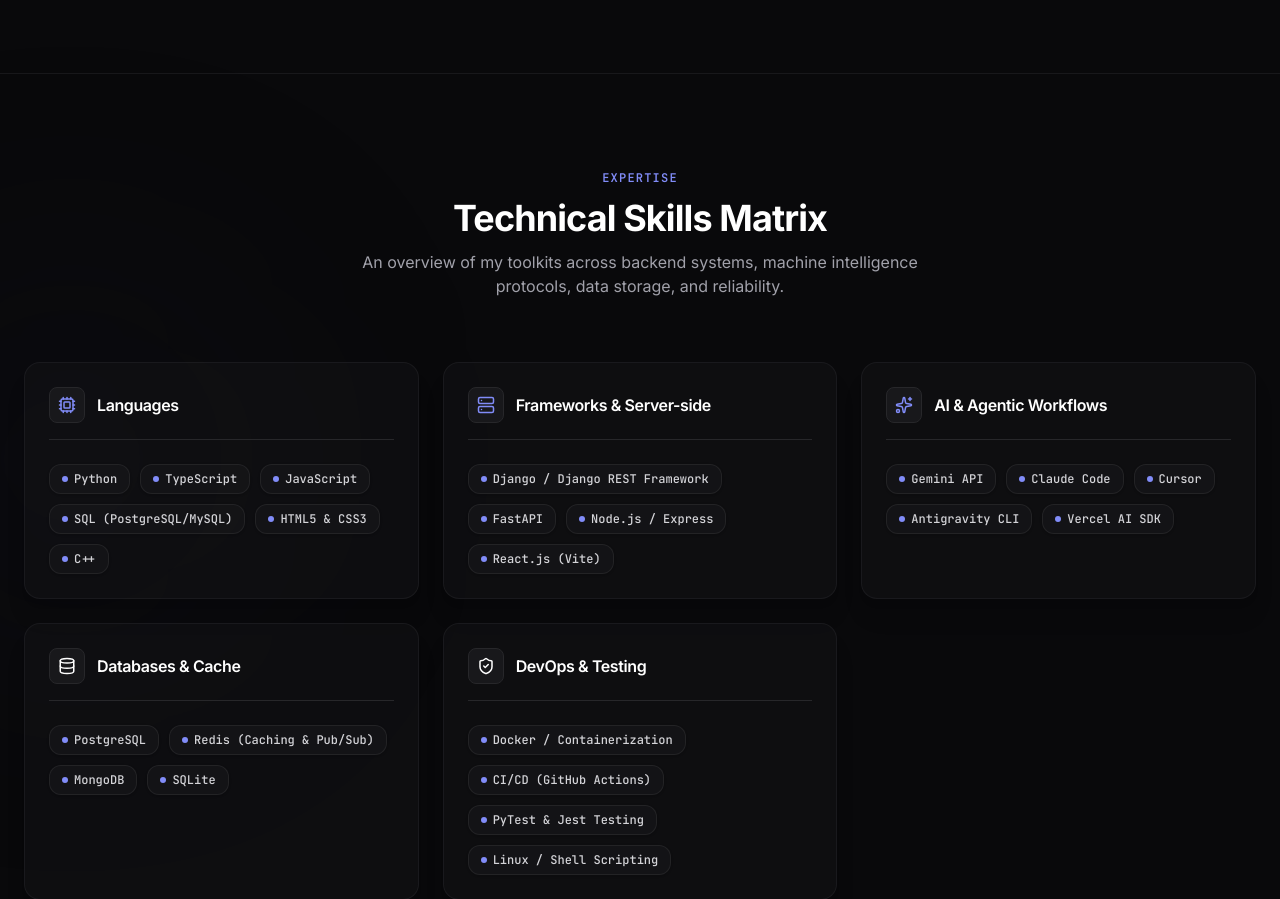
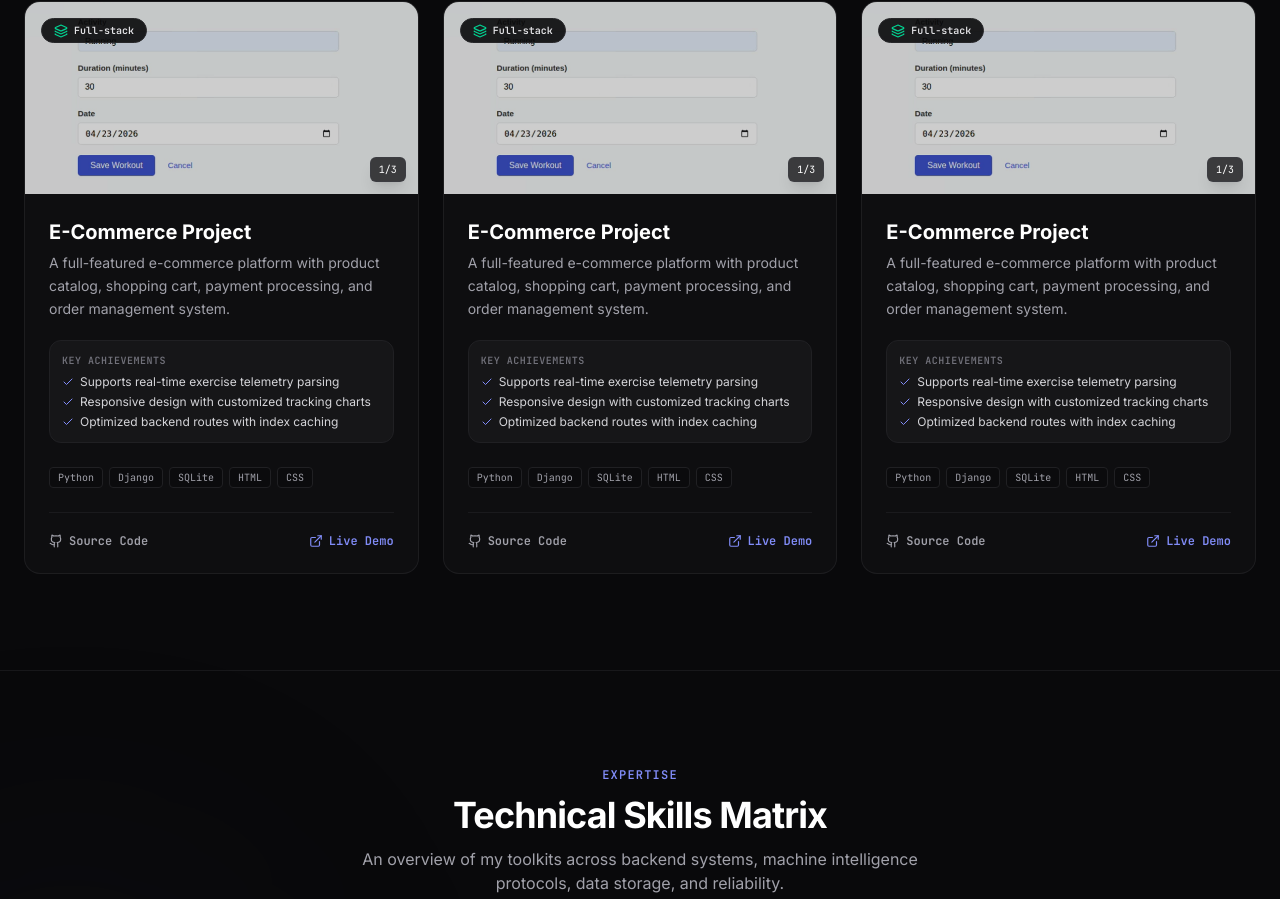
Before and after one commit to ays19/Sharar-s-portfolio, a React (Vite) app: page / in a window 1280 px wide. Shown: the part 4324-5223 px from the top of the page. Built offline with nearby package versions, Linux system fonts and the light colour scheme.

Commit message:
refactor: remove unused skill levels from data and types

```diff
--- a/src/data.ts
+++ b/src/data.ts
@@ -125,6 +125,57 @@
       'Responsive design with customized tracking charts',
       'Optimized backend routes with index caching'
     ]
+  },
+  {
+    id: 'proj-4',
+    title: 'E-Commerce Project',
+    category: 'Full-stack',
+    description: 'A full-featured e-commerce platform with product catalog, shopping cart, payment processing, and order management system.',
+    techStack: ['Python', 'Django', 'SQLite', 'HTML', 'CSS'],
+    githubUrl: 'https://github.com/ays19/FITNESS-TRACKER',
+    demoUrl: '',
+    images: [import.meta.env.BASE_URL + 'Project/Fitness/1.png',
+      import.meta.env.BASE_URL + 'Project/Fitness/2.png',
+      import.meta.env.BASE_URL + 'Project/Fitness/3.png',],
+    metrics: [
+      'Supports real-time exercise telemetry parsing',
+      'Responsive design with customized tracking charts',
+      'Optimized backend routes with index caching'
+    ]
+  },
+  {
+    id: 'proj-5',
+    title: 'E-Commerce Project',
+    category: 'Full-stack',
+    description: 'A full-featured e-commerce platform with product catalog, shopping cart, payment processing, and order management system.',
+    techStack: ['Python', 'Django', 'SQLite', 'HTML', 'CSS'],
+    githubUrl: 'https://github.com/ays19/FITNESS-TRACKER',
+    demoUrl: '',
+    images: [import.meta.env.BASE_URL + 'Project/Fitness/1.png',
+      import.meta.env.BASE_URL + 'Project/Fitness/2.png',
+      import.meta.env.BASE_URL + 'Project/Fitness/3.png',],
+    metrics: [
+      'Supports real-time exercise telemetry parsing',
+      'Responsive design with customized tracking charts',
+      'Optimized backend routes with index caching'
+    ]
+  },
+  {
+    id: 'proj-6',
+    title: 'E-Commerce Project',
+    category: 'Full-stack',
+    description: 'A full-featured e-commerce platform with product catalog, shopping cart, payment processing, and order management system.',
+    techStack: ['Python', 'Django', 'SQLite', 'HTML', 'CSS'],
+    githubUrl: 'https://github.com/ays19/FITNESS-TRACKER',
+    demoUrl: '',
+    images: [import.meta.env.BASE_URL + 'Project/Fitness/1.png',
+      import.meta.env.BASE_URL + 'Project/Fitness/2.png',
+      import.meta.env.BASE_URL + 'Project/Fitness/3.png',],
+    metrics: [
+      'Supports real-time exercise telemetry parsing',
+      'Responsive design with customized tracking charts',
+      'Optimized backend routes with index caching'
+    ]
   }
 ];
 
@@ -132,49 +183,46 @@
   {
     title: 'Languages',
     skills: [
-      { name: 'Python', level: 95 },
-      { name: 'TypeScript', level: 85 },
-      { name: 'JavaScript', level: 90 },
-      { name: 'SQL (PostgreSQL/MySQL)', level: 88 },
-      { name: 'HTML5 & CSS3', level: 90 },
-      { name: 'C++', level: 75 }
+      { name: 'Python' },
+      { name: 'JavaScript' },
+      { name: 'SQL (PostgreSQL/MySQL)' },
+      { name: 'HTML & CSS' },
+      { name: 'C++' }
     ]
   },
   {
     title: 'Frameworks & Server-side',
     skills: [
-      { name: 'Django / Django REST Framework', level: 95 },
-      { name: 'FastAPI', level: 88 },
-      { name: 'Node.js / Express', level: 85 },
-      { name: 'React.js (Vite)', level: 82 }
+      { name: 'Django' },
+      { name: 'Django REST Framework' },
+      { name: 'FastAPI' }
     ]
   },
   {
     title: 'AI & Agentic Workflows',
     skills: [
-      { name: 'Gemini API', level: 95 },
-      { name: 'Claude Code', level: 92 },
-      { name: 'Cursor', level: 94 },
-      { name: 'Antigravity CLI', level: 90 },
-      { name: 'Vercel AI SDK', level: 88 }
+      { name: 'Gemini API' },
+      { name: 'Claude Code' },
+      { name: 'Cursor' },
+      { name: 'Antigravity CLI' },
+      { name: 'Vercel AI SDK' }
     ]
   },
   {
     title: 'Databases & Cache',
     skills: [
-      { name: 'PostgreSQL', level: 90 },
-      { name: 'Redis (Caching & Pub/Sub)', level: 85 },
-      { name: 'MongoDB', level: 78 },
-      { name: 'SQLite', level: 88 }
+      { name: 'MySQL' },
+      { name: 'Redis (Caching & Pub/Sub)' },
+      { name: 'SQLite' }
     ]
   },
   {
     title: 'DevOps & Testing',
     skills: [
-      { name: 'Docker / Containerization', level: 88 },
-      { name: 'CI/CD (GitHub Actions)', level: 85 },
-      { name: 'PyTest & Jest Testing', level: 92 },
-      { name: 'Linux / Shell Scripting', level: 80 }
+      { name: 'Docker / Containerization' },
+      { name: 'CI/CD (GitHub Actions)' },
+      { name: 'PyTest, Locust & End-to-End Playwright Testing' },
+      { name: 'Linux / Shell Scripting' }
     ]
   }
 ];
--- a/src/types.ts
+++ b/src/types.ts
@@ -23,7 +23,7 @@
 
 export interface SkillCategory {
   title: string;
-  skills: { name: string; level: number; iconName?: string }[];
+  skills: { name: string; iconName?: string }[];
 }
 
 export interface ContactMessage {
```
Also changed, not shown: 10 other files (tests, documents, lock files or other folders).
